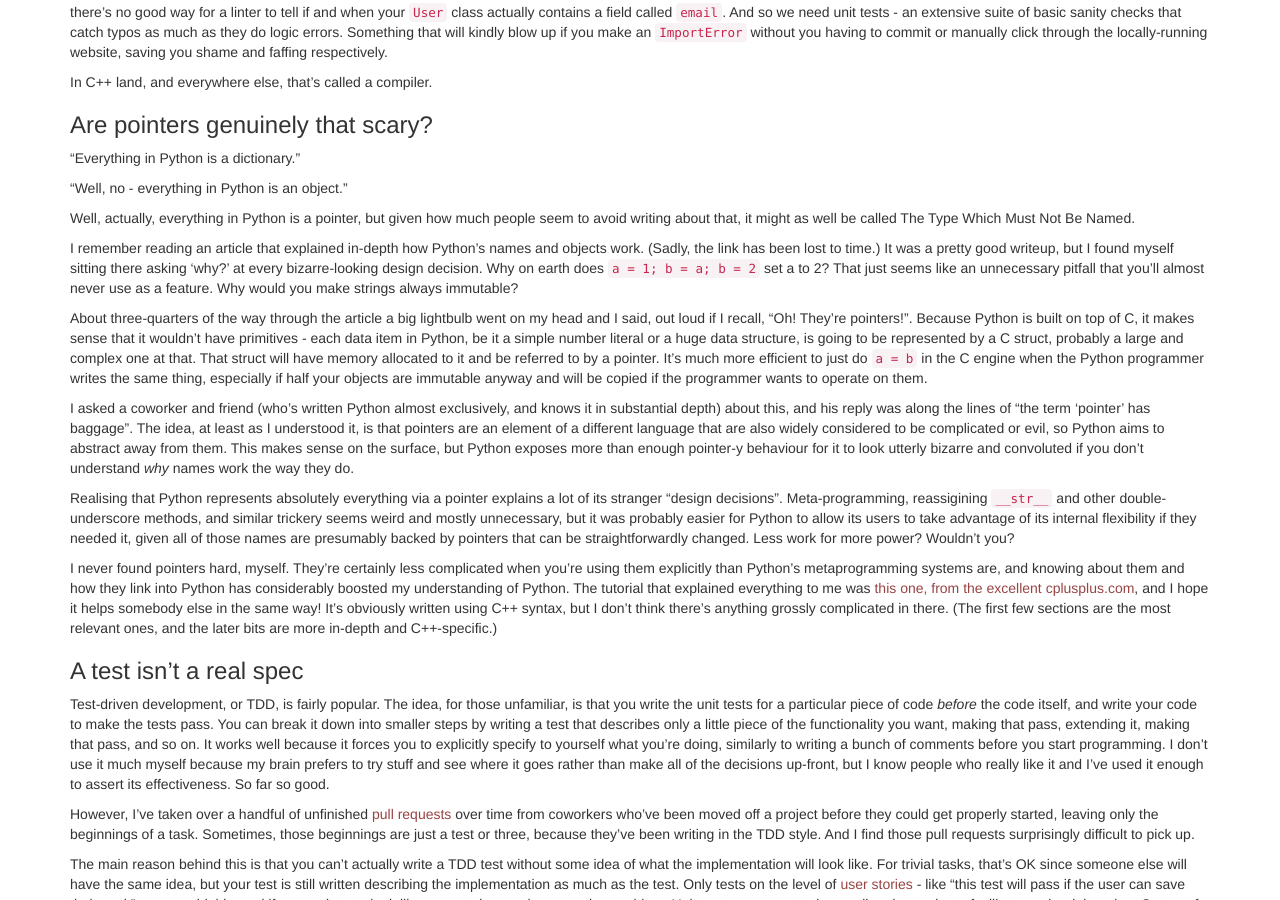
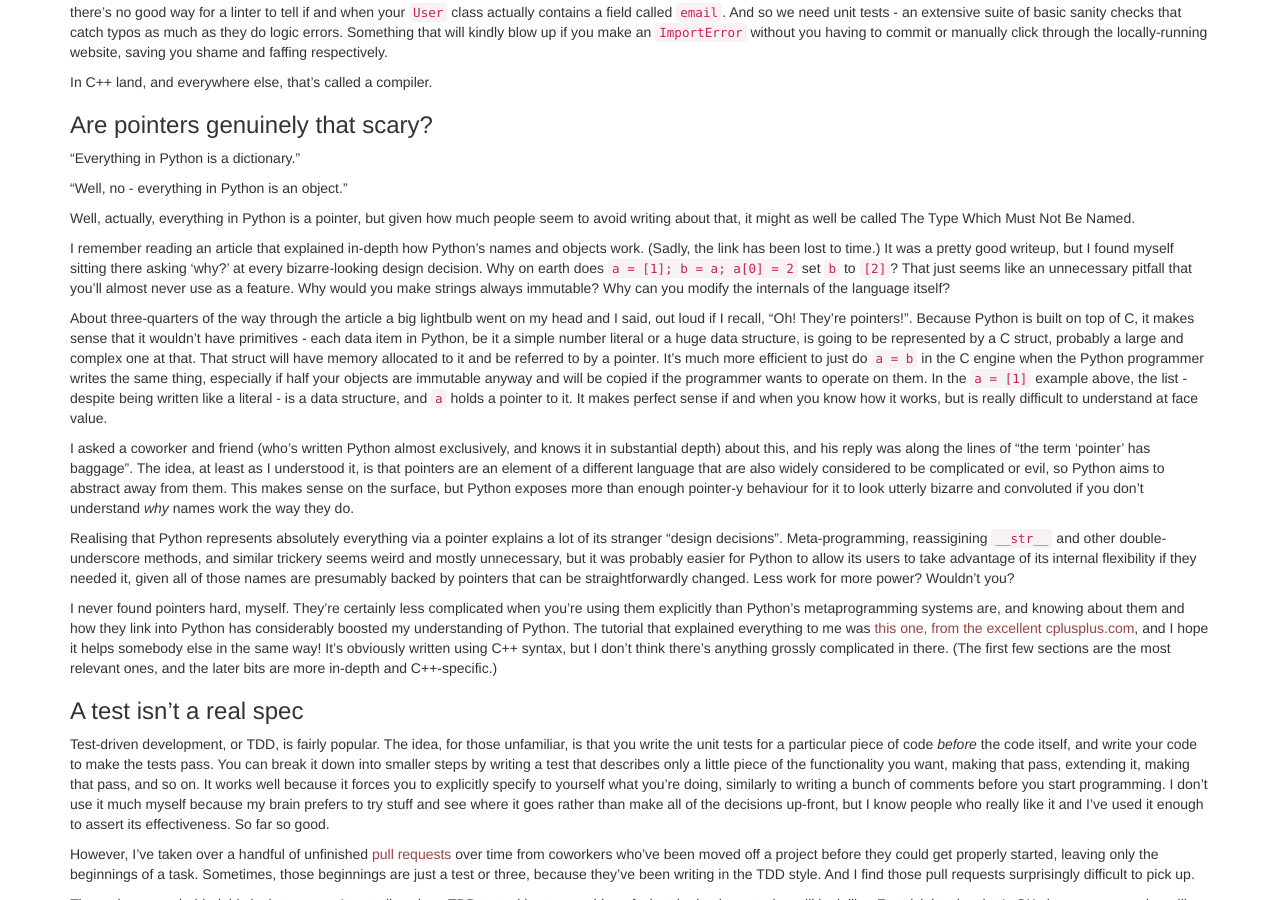
Before and after one commit to adam-thomas/adam-thomas.github.com, a Jekyll site: the page built from _posts/2015-03-11-python-shower-thoughts.markdown, in a window 1280 px wide and 900 px high, scrolled down 466 px. Built offline with Jekyll 4.4.1, drawn with Linux system fonts in a browser that asks for light colours; nearby versions of some CDN libraries; Markdown is read by kramdown in place of the engine named in the settings.

Commit message:
Fix & improve the pointers section.

```diff
--- a/_posts/2015-03-11-python-shower-thoughts.markdown
+++ b/_posts/2015-03-11-python-shower-thoughts.markdown
@@ -26,9 +26,9 @@ In C++ land, and everywhere else, that's called a compiler.
 
 Well, actually, everything in Python is a pointer, but given how much people seem to avoid writing about that, it might as well be called The Type Which Must Not Be Named.
 
-I remember reading an article that explained in-depth how Python's names and objects work.  (Sadly, the link has been lost to time.)  It was a pretty good writeup, but I found myself sitting there asking 'why?' at every bizarre-looking design decision.  Why on earth does `a = 1; b = a; b = 2` set a to 2?  That just seems like an unnecessary pitfall that you'll almost never use as a feature.  Why would you make strings always immutable?
+I remember reading an article that explained in-depth how Python's names and objects work.  (Sadly, the link has been lost to time.)  It was a pretty good writeup, but I found myself sitting there asking 'why?' at every bizarre-looking design decision.  Why on earth does `a = [1]; b = a; a[0] = 2` set `b` to `[2]`?  That just seems like an unnecessary pitfall that you'll almost never use as a feature.  Why would you make strings always immutable?  Why can you modify the internals of the language itself?
 
-About three-quarters of the way through the article a big lightbulb went on my head and I said, out loud if I recall, "Oh! They're pointers!".  Because Python is built on top of C, it makes sense that it wouldn't have primitives - each data item in Python, be it a simple number literal or a huge data structure, is going to be represented by a C struct, probably a large and complex one at that.  That struct will have memory allocated to it and be referred to by a pointer.  It's much more efficient to just do `a = b` in the C engine when the Python programmer writes the same thing, especially if half your objects are immutable anyway and will be copied if the programmer wants to operate on them.
+About three-quarters of the way through the article a big lightbulb went on my head and I said, out loud if I recall, "Oh! They're pointers!".  Because Python is built on top of C, it makes sense that it wouldn't have primitives - each data item in Python, be it a simple number literal or a huge data structure, is going to be represented by a C struct, probably a large and complex one at that.  That struct will have memory allocated to it and be referred to by a pointer.  It's much more efficient to just do `a = b` in the C engine when the Python programmer writes the same thing, especially if half your objects are immutable anyway and will be copied if the programmer wants to operate on them.  In the `a = [1]` example above, the list - despite being written like a literal - is a data structure, and `a` holds a pointer to it.  It makes perfect sense if and when you know how it works, but is really difficult to understand at face value.
 
 I asked a coworker and friend (who's written Python almost exclusively, and knows it in substantial depth) about this, and his reply was along the lines of "the term 'pointer' has baggage".  The idea, at least as I understood it, is that pointers are an element of a different language that are also widely considered to be complicated or evil, so Python aims to abstract away from them.  This makes sense on the surface, but Python exposes more than enough pointer-y behaviour for it to look utterly bizarre and convoluted if you don't understand _why_ names work the way they do.
 
```
